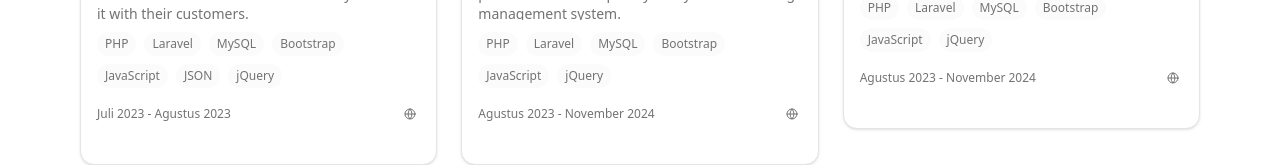
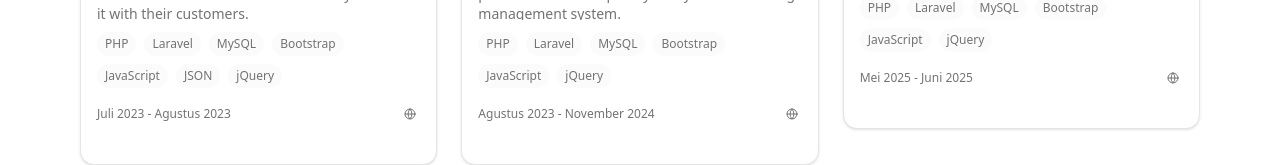
Before and after one commit to RifkiArdiy/my, a Next.js app: page / in a window 1280 px wide. Shown: the part 2334-2499 px from the top of the page. Built offline with nearby package versions, Linux system fonts and the light colour scheme.

Commit message:
update mode toggle, date project

```diff
--- a/app/about/page.tsx
+++ /dev/null
@@ -1,8 +0,0 @@
-export default function AboutPage() {
-    return (
-        <div>
-            <h1>About Us</h1>
-            <p>We are a team of passionate developers.</p>
-        </div>
-    );
-}
--- a/app/globals.css
+++ b/app/globals.css
@@ -1,3 +1,9 @@
+::view-transition-old(root),
+::view-transition-new(root) {
+  animation: none;
+  mix-blend-mode: normal;
+}
+
 @import "tailwindcss";
 @import "tw-animate-css";
 
@@ -120,3 +126,8 @@
     @apply bg-background text-foreground;
   }
 }
+
+::view-transition-old(root), ::view-transition-new(root) {
+    animation: none;
+    mix-blend-mode: normal;
+}
--- a/app/layout.tsx
+++ b/app/layout.tsx
@@ -2,7 +2,6 @@
 import { Geist, Geist_Mono } from "next/font/google";
 import "./globals.css";
 import { DockDemo } from "../components/dock-client";
-// import DockClient from "./components/dock-client";
 
 const geistSans = Geist({
   variable: "--font-geist-sans",
--- a/components/about-me.tsx
+++ b/components/about-me.tsx
@@ -9,7 +9,7 @@
 
     return (
         <div className="mx-auto max-w-6xl px-4 py-24 md:px-6">
-            <div className="relative overflow-hidden rounded-3xl bg-white/80 dark:bg-neutral-900/80 backdrop-blur-sm p-6 md:p-12 border border-neutral-200/20 dark:border-white/10 shadow-lg">
+            <div className="relative overflow-hidden rounded-3xl bg-neutral-100 dark:bg-neutral-900 p-6 md:p-12 border border-neutral-200/20 dark:border-white/10 shadow-lg">
                 <div className="grid items-center gap-10 md:grid-cols-2 md:gap-16">
                     {/* Left — quote & bio */}
                     <div>
@@ -28,7 +28,6 @@
                             <p className="font-semibold tracking-tight">
                                 Ashrul Rifki Ardiyhasa
                             </p>
-                            <p className="text-sm tracking-tight">Backend Developer</p>
                         </div>
                     </div>
 
--- a/components/dock-client.tsx
+++ b/components/dock-client.tsx
@@ -1,6 +1,6 @@
 "use client";
 
-import { CalendarIcon, HomeIcon, MailIcon, PencilIcon } from "lucide-react";
+import { CalendarIcon, HomeIcon, MailIcon, Moon, PencilIcon } from "lucide-react";
 import Link from "next/link";
 import React from "react";
 
@@ -16,6 +16,7 @@
 } from "@/components/ui/tooltip";
 import { cn } from "@/lib/utils";
 import { Dock, DockIcon } from "@/components/magicui/dock";
+import { AnimatedThemeToggler } from "./ui/animated-theme-toggler";
 
 export type IconProps = React.HTMLAttributes<SVGElement>;
 
@@ -141,8 +142,10 @@
                         <DockIcon>
                             <Tooltip>
                                 <TooltipTrigger asChild>
-                                    {/* <ModeToggle className="rounded-full" /> */}
-                                    <div className="rounded-full">
+                                    <div className={cn(
+                                        buttonVariants({ variant: "ghost", size: "icon" }),
+                                        "size-12 rounded-full",
+                                    )}>
                                         <ModeToggle />
                                     </div>
                                 </TooltipTrigger>
--- a/components/mode-toggle.tsx
+++ b/components/mode-toggle.tsx
@@ -2,6 +2,7 @@
 
 import * as React from "react";
 import { Button } from "./ui/button";
+import { Moon, Sun } from "lucide-react";
 
 type ModeToggleProps = React.ComponentPropsWithoutRef<typeof Button>
 
@@ -16,9 +17,8 @@
     return (
         <button
             onClick={toggleTheme}
-            className="p-2 rounded-full border border-gray-300 dark:border-gray-600 bg-white dark:bg-black text-black dark:text-white"
         >
-            {theme === "light" ? "🌞" : "🌜"}
+            {theme === "light" ? <Sun /> : <Moon />}
         </button>
     );
 }
--- /dev/null
+++ b/components/ui/animated-theme-toggler.tsx
@@ -0,0 +1,85 @@
+"use client"
+
+import { useCallback, useEffect, useRef, useState } from "react"
+import { Moon, Sun } from "lucide-react"
+import { flushSync } from "react-dom"
+
+import { cn } from "@/lib/utils"
+
+interface AnimatedThemeTogglerProps
+  extends React.ComponentPropsWithoutRef<"button"> {
+  duration?: number
+}
+
+export const AnimatedThemeToggler = ({
+  className,
+  duration = 400,
+  ...props
+}: AnimatedThemeTogglerProps) => {
+  const [isDark, setIsDark] = useState(false)
+  const buttonRef = useRef<HTMLButtonElement>(null)
+
+  useEffect(() => {
+    const updateTheme = () => {
+      setIsDark(document.documentElement.classList.contains("dark"))
+    }
+
+    updateTheme()
+
+    const observer = new MutationObserver(updateTheme)
+    observer.observe(document.documentElement, {
+      attributes: true,
+      attributeFilter: ["class"],
+    })
+
+    return () => observer.disconnect()
+  }, [])
+
+  const toggleTheme = useCallback(async () => {
+    if (!buttonRef.current) return
+
+    await document.startViewTransition(() => {
+      flushSync(() => {
+        const newTheme = !isDark
+        setIsDark(newTheme)
+        document.documentElement.classList.toggle("dark")
+        localStorage.setItem("theme", newTheme ? "dark" : "light")
+      })
+    }).ready
+
+    const { top, left, width, height } =
+      buttonRef.current.getBoundingClientRect()
+    const x = left + width / 2
+    const y = top + height / 2
+    const maxRadius = Math.hypot(
+      Math.max(left, window.innerWidth - left),
+      Math.max(top, window.innerHeight - top)
+    )
+
+    document.documentElement.animate(
+      {
+        clipPath: [
+          `circle(0px at ${x}px ${y}px)`,
+          `circle(${maxRadius}px at ${x}px ${y}px)`,
+        ],
+      },
+      {
+        duration,
+        easing: "ease-in-out",
+        pseudoElement: "::view-transition-new(root)",
+      }
+    )
+  }, [isDark, duration])
+
+  return (
+    <button
+      ref={buttonRef}
+      onClick={toggleTheme}
+      className={cn(className)}
+      {...props}
+    >
+      {isDark ? <Sun /> : <Moon />}
+      <span className="sr-only">Toggle theme</span>
+    </button>
+  )
+}
--- a/data/resume.tsx
+++ b/data/resume.tsx
@@ -122,7 +122,7 @@
     {
       title: "Internify",
       href: "https://internify.dbsnetwork.my.id/",
-      dates: "Agustus 2023 - November 2024",
+      dates: "Mei 2025 - Juni 2025",
       active: true,
       description:
         "Internify is a modern Internship Management System designed to make the internship process easier, more structured, and more integrated.",
@@ -148,13 +148,13 @@
     {
       title: "Sibeta",
       href: "https://github.com/FirmanJK/Project_PBL",
-      dates: "",
+      dates: "September 2024 - Desember 2024",
       active: true,
       description:
         "With Sibeta, we try to simplify the management and submission of documents without any liability, making it easier for users (Students and Admins). This application is web-based, making it easy for users to access it anywhere and with any device.",
       technologies: [
         "PHP",
-        "MySQL",
+        "SQL Server",
         "Bootstrap",
         "JavaScript",
         "jQuery",
--- a/package.json
+++ b/package.json
@@ -10,7 +10,6 @@
     "export": "next export",
     "pages": "npm run build && shx touch out/.nojekyll",
     "deploy": "npm run build && shx rm -rf docs && shx cp -r out docs && shx touch docs/.nojekyll && git add docs && git commit -m \"chore: update Pages in /docs\" && git push origin master"
-
   },
   "dependencies": {
     "@radix-ui/react-separator": "^1.1.7",
```
